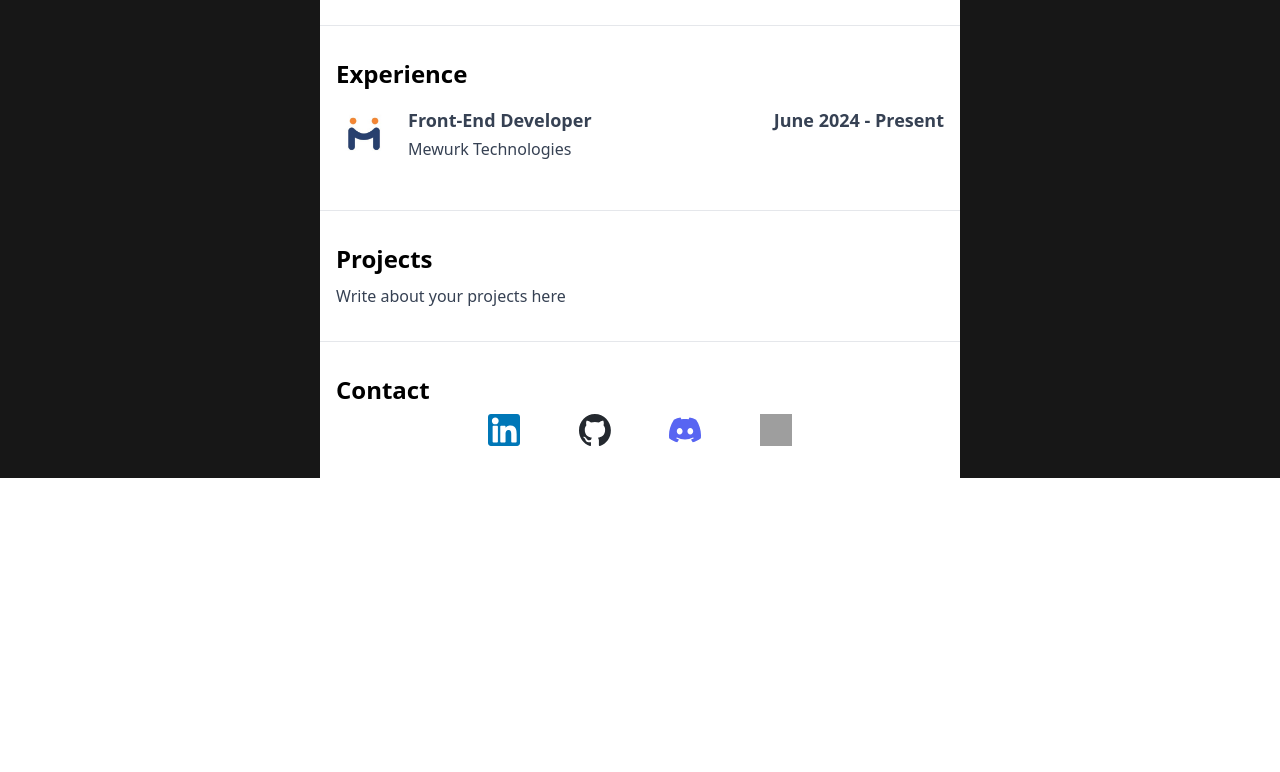
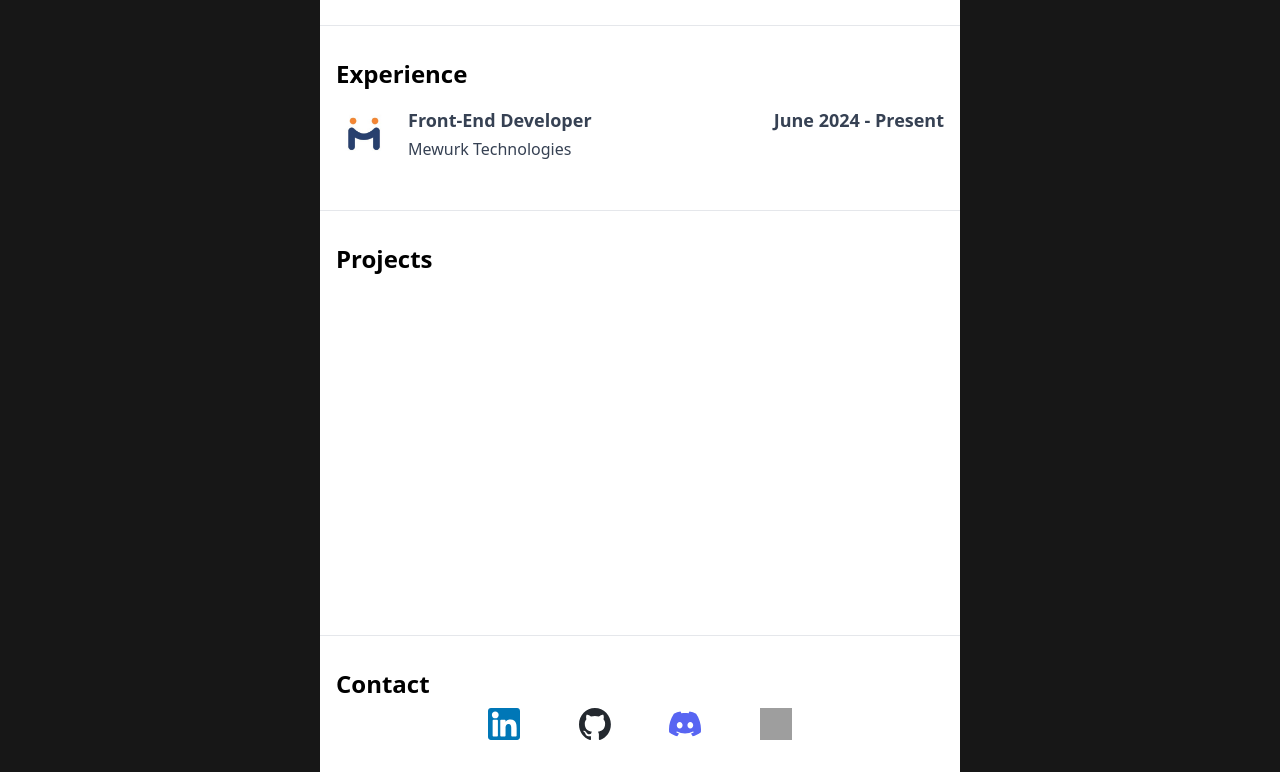
Before and after one commit to SaiChaii/portfolio, a React (Vite) app: page /#/about in a window 1280 px wide. Before the commit this address led to /about. Shown: the part 523-1295 px from the top of the page. Before the commit the page ends 1001 px from the top, so only its background shows below. Built offline with nearby package versions, Linux system fonts and the light colour scheme; no server answers; grey boxes are pictures that could not be loaded.

Commit message:
github api added and fixed vercel 404 issue

```diff
--- a/package.json
+++ b/package.json
@@ -11,9 +11,10 @@
   },
   "dependencies": {
     "@phosphor-icons/react": "^2.1.10",
+    "axios": "^1.13.2",
     "react": "^19.1.1",
     "react-dom": "^19.1.1",
-    "react-router-dom": "^7.9.5"
+    "react-router-dom": "^7.9.6"
   },
   "devDependencies": {
     "@eslint/js": "^9.36.0",
--- a/src/App.jsx
+++ b/src/App.jsx
@@ -223,7 +223,7 @@ function Section({ id, title, children, first = false }) {
 
 export default function App() {
   return (
-    <BrowserRouter>
+    <>
       <ScrollToSection />
       <Routes>
         <Route path="/" element={<Navigate to="/about" replace />} />
@@ -234,6 +234,6 @@ export default function App() {
         <Route path="/contact" element={<Home />} />
         <Route path="*" element={<Navigate to="/about" replace />} />
       </Routes>
-    </BrowserRouter>
+    </>
   );
 }
--- /dev/null
+++ b/src/Card.jsx
@@ -0,0 +1,13 @@
+import React from "react";
+
+const Card = (props) => {
+  const { name } = props;
+  console.log(name, "name");
+  return (
+    <div className="h-[20%] w-[30%] bg-white border rounded-[6px] flex justify-center">
+      <div className="w-[100%] text-left">{name}</div>
+    </div>
+  );
+};
+
+export default Card;
--- a/src/Projects.jsx
+++ b/src/Projects.jsx
@@ -1,7 +1,29 @@
-import React from "react";
+import axios from "axios";
+import React, { useEffect, useState } from "react";
+import Card from "./Card";
 
 const Projects = () => {
-  return <div>Write about your projects here</div>;
+  const [data, setData] = useState();
+  const getData = async () => {
+    const res = await axios.get(`https://api.github.com/users/SaiChaii/repos`);
+    setData(res?.data);
+  };
+  console.log(data, "data");
+  useEffect(() => {
+    getData();
+  }, []);
+  console.log(data, "data");
+  return (
+    <div className="h-[20em]">
+      {data ? (
+        Object.entries(data).forEach(([key, value]) => {
+          <Card id={key} value={value} />;
+        })
+      ) : (
+        <></>
+      )}
+    </div>
+  );
 };
 
 export default Projects;
--- a/src/main.jsx
+++ b/src/main.jsx
@@ -1,10 +1,13 @@
 import React from "react";
 import ReactDOM from "react-dom/client";
+import { HashRouter as Router } from "react-router-dom";
 import App from "./App.jsx";
 import "./index.css";
 
 ReactDOM.createRoot(document.getElementById("root")).render(
   <React.StrictMode>
-    <App />
+    <Router>
+      <App />
+    </Router>
   </React.StrictMode>
 );
```
Also changed, not shown: 1 other file (tests, documents, lock files or other folders).
